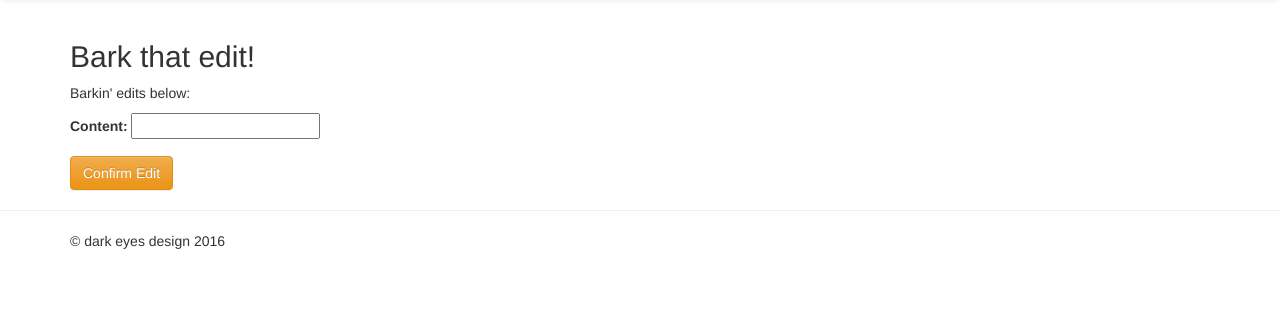
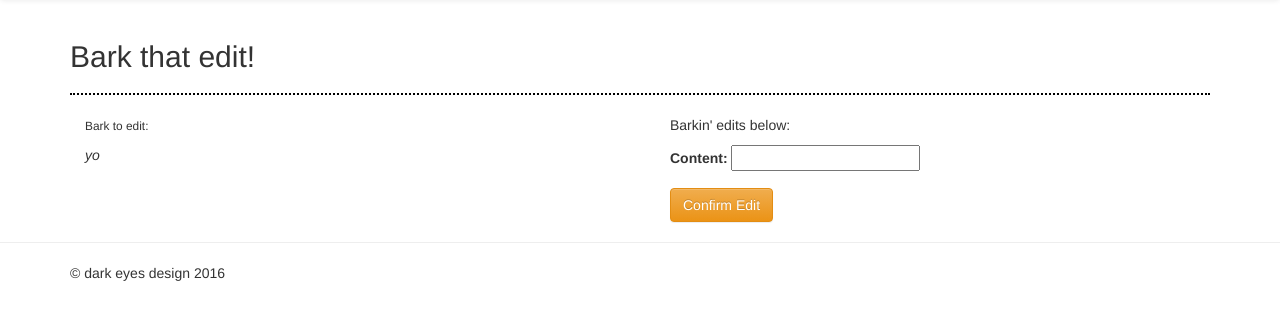
Before and after one commit to billbunkum/barkin-web-app, a Django app: page /barks/1/edit/ in a window 1280 px wide. Shown: the part 52-372 px from the top of the page. Run offline with Django 3.2, Linux system fonts and the light colour scheme; a user stored in the database is signed in; data comes from the database, SQL or seed files in the repository; some libraries are stand-ins or nearby versions.

```diff
--- a/barks/templates/barks/edit_bark.html
+++ b/barks/templates/barks/edit_bark.html
@@ -2,7 +2,21 @@
 
 {% block content %}
 <h2>Bark that edit!</h2>
+    <hr style="border-top: 2px dotted black;" />
 
+    <div class="container">
+        <div class="row">
+            <div class="col-md-6">
+                <p><small>Bark to edit:
+                    </small>
+                </p>
+
+                <p class="old-bark">
+                    <em>{{ bark.content }}
+                        </em>
+                </p>
+            </div>
+            <div class="col-md-6">
                 {% if form.errors %}
                     <div class="alert alert-warning">
                         There is no barked edit...there is only Zuul.
@@ -19,4 +33,8 @@
                     {%  endfor %}
                     <button type="submit" class="btn btn-warning">Confirm Edit</button>
                 </form>
+            </div>
+        </div>
+    </div>
+
 {% endblock content %}
--- a/barks/views.py
+++ b/barks/views.py
@@ -61,12 +61,14 @@ def add_bark(request):
 def edit_bark(request, id=None):
     if id:
         bark = get_object_or_404(Bark, pk=id)
+
+        #probably don't need this as @login_required?
         if bark.user != request.user:
             return HttpResponseForbidden()
     else:
         bark = Bark(request.user)
 
-    form = BarkForm(request.POST, instance = bark)
+    form = BarkForm(request.POST, instance = bark) #here's the magic param
     if request.method == "POST":
 
         if form.is_valid():
@@ -81,5 +83,6 @@ def edit_bark(request, id=None):
 
     context = {
         "form": form,
+        "bark": bark,
     }
     return render(request, "barks/edit_bark.html", context)
--- a/core/static/styles.css
+++ b/core/static/styles.css
@@ -5,9 +5,13 @@ body {
     background-repeat: no-repeat;
 }
 
-.container .bark-scroll {
+.bark-scroll {
     margin: 0 auto;
     border: 2px dotted black;
+}
+
+.old-bark {
+    margin: 5px;
 }
 
 .page-footer {
```
Lines whose indentation alone changed are shown as unchanged.
